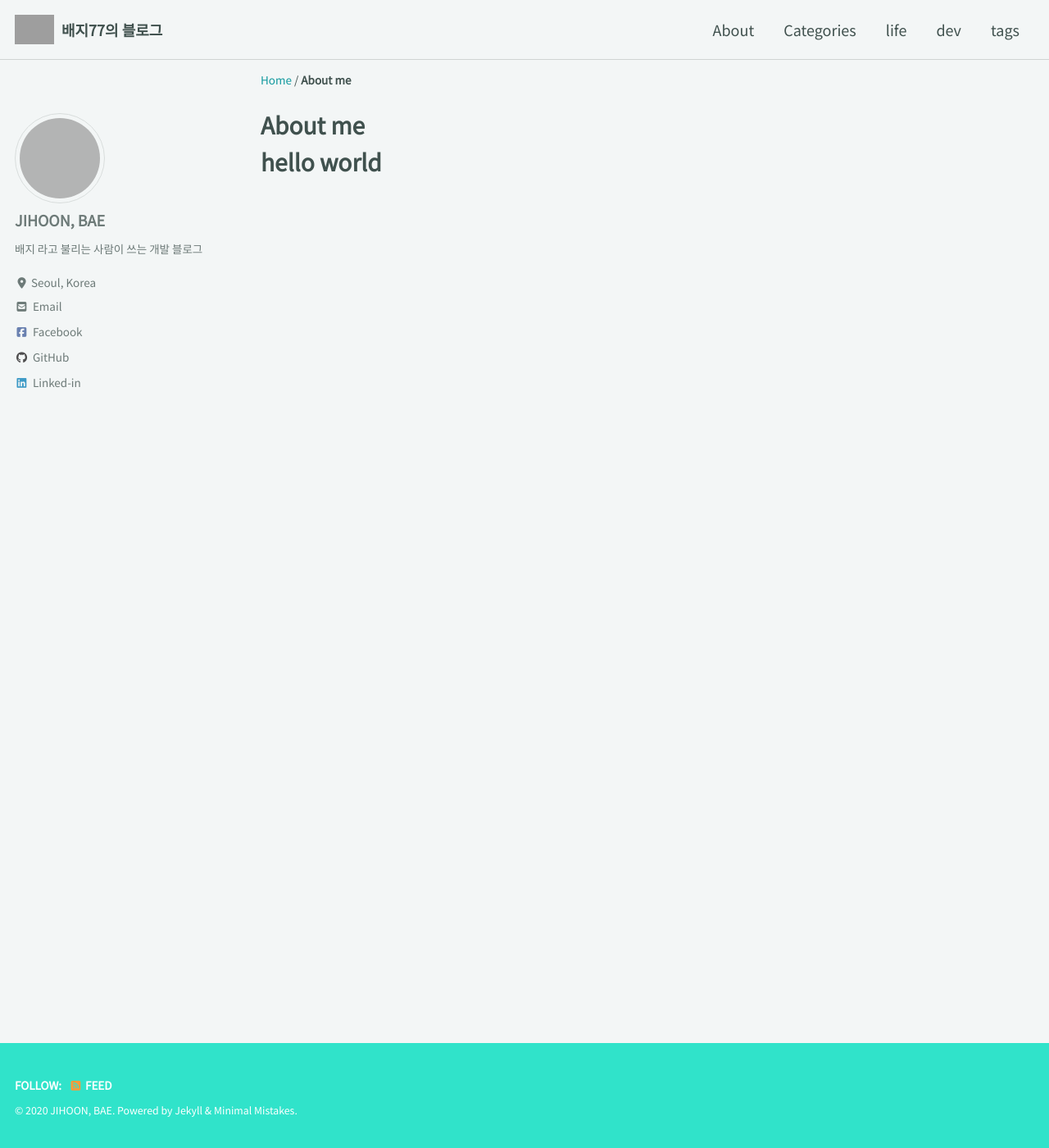
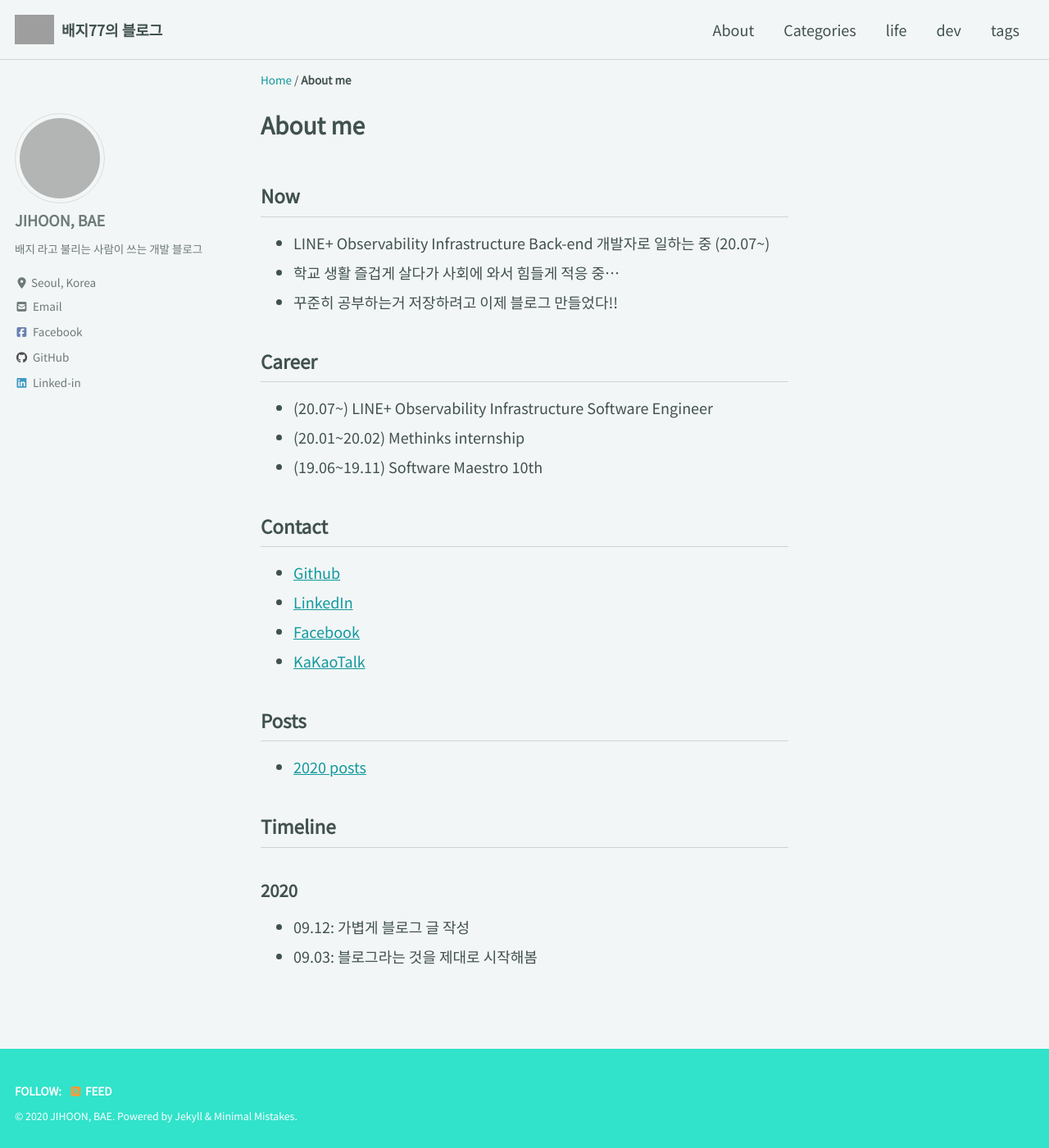
Before and after one commit to BaeJi77/BaeJi77.github.io, a Jekyll site: the page built from _pages/aboutme.md, in a window 1280 px wide and 1400 px high. Shown: the whole window at 82% size. Built offline with Jekyll 4.4.1, drawn with Linux system fonts in a browser that asks for light colours; cached includes are drawn as plain includes; nearby versions of some CDN libraries; grey boxes are pictures that could not be loaded.

Commit message:
First commit

```diff
--- a/_config.yml
+++ b/_config.yml
@@ -276,6 +276,7 @@ defaults:
     values:
       layout: single
       author_profile: false
+      show_date: true
       read_time: true
       comments: true
       share: true
@@ -284,14 +285,12 @@ defaults:
 
   - scope:
       path: "_posts/dev"
-      type: dev
-    value:
+    values:
       sidebar:
         nav: "dev-sidebar"
   - scope:
-      path: "_post/life"
-      type: life
-    value:
+      path: "_posts/life"
+    values:
       sidebar:
         nav: "life-sidebar"
 
--- a/_pages/aboutme.md
+++ b/_pages/aboutme.md
@@ -5,4 +5,28 @@ permalink: /aboutme/
 author_profile: true
 ---
 
-# hello world
+## Now
+- LINE+ Observability Infrastructure Back-end 개발자로 일하는 중 (20.07~)
+- 학교 생활 즐겁게 살다가 사회에 와서 힘들게 적응 중...
+- 꾸준히 공부하는거 저장하려고 이제 블로그 만들었다!!
+
+
+## Career
+- (20.07~) LINE+ Observability Infrastructure Software Engineer
+- (20.01~20.02) Methinks internship
+- (19.06~19.11) Software Maestro 10th
+
+## Contact
+- [Github](https://github.com/BaeJi77)
+- [LinkedIn](https://www.linkedin.com/in/baeji77/)
+- [Facebook](https://www.facebook.com/BaeJi77/)
+- [KaKaoTalk](https://open.kakao.com/o/s9rFNswc)
+
+## Posts
+- [2020 posts](https://baeji77.github.io/2020)
+
+## Timeline
+
+### 2020
+- 09.12: 가볍게 블로그 글 작성
+- 09.03: 블로그라는 것을 제대로 시작해봄
```
Also changed, not shown: _posts/life/Career/2020-09-06-LINE-입사후기-작성기.md (+1 -1 lines), _posts/life/Experience/2020-02-10-결국,-소마에서-얻은 것.md (+6 -8 lines).
